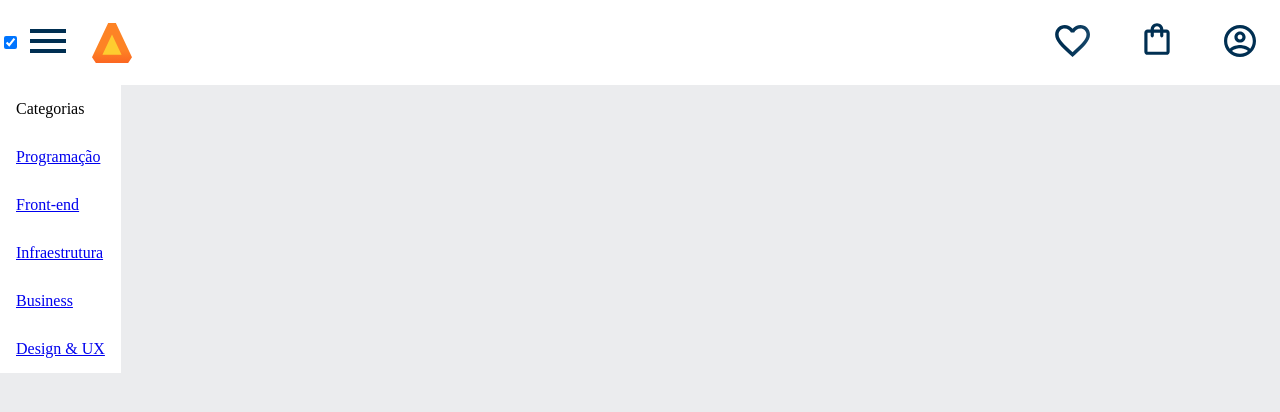
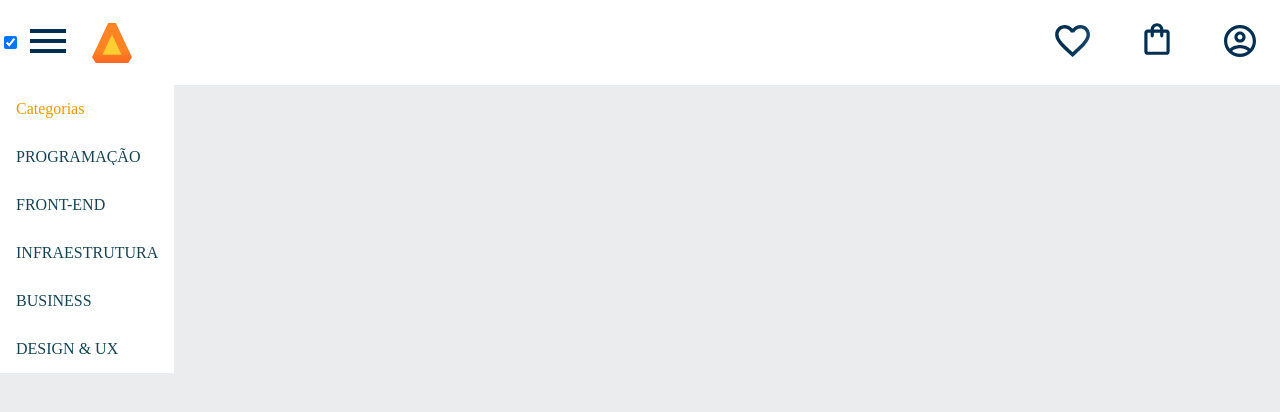
Before and after one commit to AndreLucyo2/alura-books, a plain HTML site: page index.html in a window 1280 px wide. Both pictures are taken after a click on the checkbox 10 px from the left and 42 px from the top of the page. Drawn offline with Linux system fonts and the light colour scheme.

Commit message:
cor do texto das opções do menu

```diff
--- a/styles.css
+++ b/styles.css
@@ -3,13 +3,15 @@
 
 :root {
     --cor-de-fundo: #EBECEE;
-    --branco:#ffffff;
+    --branco: #ffffff;
+    --laranja: #EB9B00;
+    --azul-degrade: #154555;
 }
 
-body{
+body {
     background-color: var(--cor-de-fundo);
 }
 
-h1{
+h1 {
     background-color: wheat;
 }
--- a/styles/header.css
+++ b/styles/header.css
@@ -42,3 +42,15 @@
     padding: 1em;
     background-color: var(--branco);
 }
+
+.lista-menu__titulo{
+    color: var(--laranja);
+}
+
+.lista-menu__link{
+    background: var(--azul-degrade);
+    -webkit-background-clip: text;
+    -webkit-text-fill-color: transparent;
+    background-clip: text;
+    text-transform: uppercase;
+}
```
